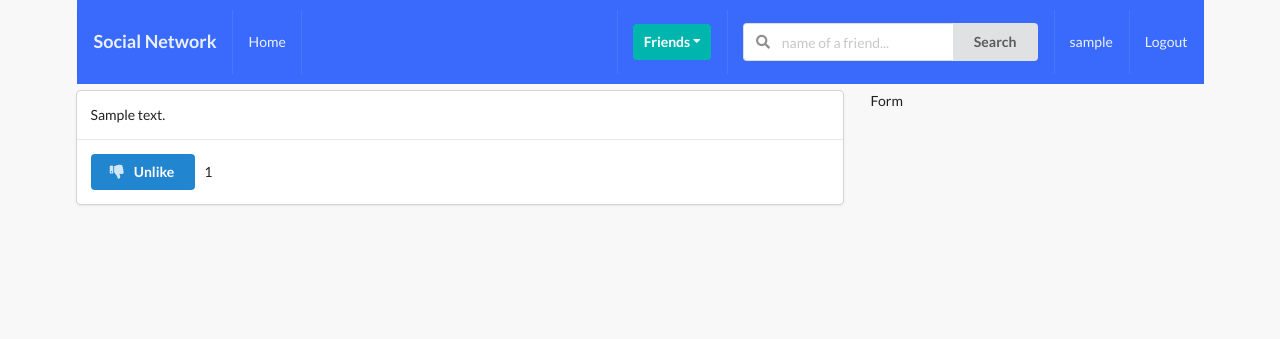
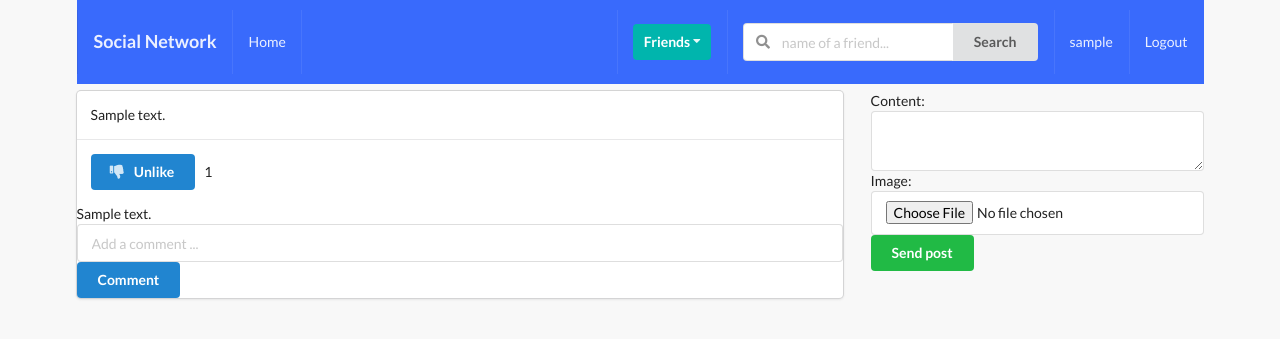
Before and after one commit to MohammadHosein21/Social-network-with-django, a Django app: page /posts/ in a window 1280 px wide. Shown: the top 339 px of the page. Run offline with Django 3.2, Linux system fonts and the light colour scheme; a user stored in the database is signed in; tables that the repository leaves empty hold one stand-in row (values such as "Sample post"); some libraries are stand-ins or nearby versions.

Commit message:
add forms and views and methods for shared a post and comment

```diff
--- /dev/null
+++ b/posts/forms.py
@@ -0,0 +1,18 @@
+from django import forms
+from .models import Post, Comment
+
+
+class PostModelForm(forms.ModelForm):
+    content = forms.CharField(widget=forms.Textarea(attrs={'rows': 2}))
+
+    class Meta:
+        model = Post
+        fields = ('content', 'image')
+
+
+class CommentModelForm(forms.ModelForm):
+    body = forms.CharField(label='', widget=forms.TextInput(attrs={'placeholder': 'Add a comment ...'}))
+
+    class Meta:
+        model = Comment
+        fields = ('body',)
--- a/posts/views.py
+++ b/posts/views.py
@@ -1,5 +1,6 @@
 from django.shortcuts import render, redirect
 from .models import Post, Profile, Like
+from .forms import PostModelForm, CommentModelForm
 
 
 # Create your views here.
@@ -8,9 +9,34 @@ def post_comment_create_and_list(request):
     qs = Post.objects.all()
     profile = Profile.objects.get(user=request.user)
 
+    p_form = PostModelForm()
+    c_form = CommentModelForm()
+    post_added = False
+
+    if 'submit_post' in request.POST:
+        p_form = PostModelForm(request.POST, request.FILES)
+        if p_form.is_valid():
+            instance = p_form.save(commit=False)
+            instance.author = profile
+            instance.save()
+            p_form = PostModelForm()
+            post_added = True
+
+    if 'submit_comment' in request.POST:
+        c_form = CommentModelForm(request.POST)
+        if c_form.is_valid():
+            instance = c_form.save(commit=False)
+            instance.user = profile
+            instance.post = Post.objects.get(id=request.POST.get('post_id'))
+            instance.save()
+            c_form = CommentModelForm()
+
     context = {
         'qs': qs,
         'profile': profile,
+        'p_form': p_form,
+        'c_form': c_form,
+        'post_added': post_added,
     }
 
     return render(request, 'posts/main.html', context)
--- a/templates/posts/main.html
+++ b/templates/posts/main.html
@@ -27,11 +27,31 @@
                                 &nbsp;{{ obj.likes_number }}
                             </form>
                         </div>
+                        <div>
+                            {% if obj.comment_set.all %}
+                                {% for c in obj.comment_set.all %}
+                                    <p>{{ c.body }}</p>
+                                {% endfor %}
+                            {% endif %}
+                        </div>
+                        <form action="" method="post" class="ui form">
+                            {% csrf_token %}
+                            <input type="hidden" name="post_id" value={{ obj.id }}>
+                            {{ c_form }}
+                            <button type="submit" class="ui primary button" name="submit_comment">Comment</button>
+                        </form>
                     </div>
                 {% endfor %}
             </div>
             <div class="five wide column">
-                Form
+                {% if post_added %}
+                    <div class="ui green message">Post added</div>
+                {% endif %}
+                <form action="" method="post" class="ui form" enctype="multipart/form-data">
+                    {% csrf_token %}
+                    {{ p_form }}
+                    <button type="submit" class="ui button positive" name="submit_post">Send post</button>
+                </form>
             </div>
         </div>
     </div>
```
